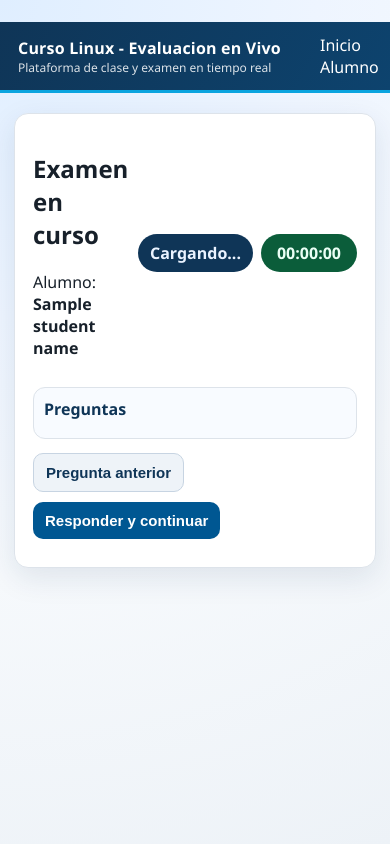
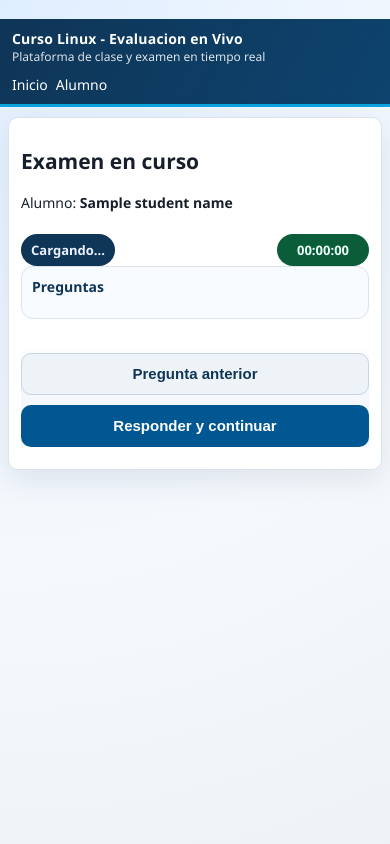
Before and after one commit to JoanLinux/Curso-Examen-Linux, a Flask app: template templates/exam.html in a window 390 px wide. Run offline with Flask 3, Linux system fonts and the light colour scheme; the template is opened without the code that fills it: most values are stand-ins (such as "Sample title", 1, 10 or a date in 2020).

Commit message:
feat: exam updates and mobile UI refinements

```diff
--- a/app.py
+++ b/app.py
@@ -678,7 +678,7 @@
         "title": "Busqueda de archivos",
         "prompt": "Encuentra archivos .log modificados en los ultimos 2 dias dentro de /var/log.",
         "terminal_hint": "alumno@linux:~$",
-        "accepted": [r"^find\s+/var/log\s+-type\s+f\s+-name\s+\"?\*\.log\"?\s+-mtime\s+-2$"],
+        "accepted": [r"^find\s+/var/log\s+-type\s+f\s+-name\s+[\"']?\*\.log[\"']?\s+-mtime\s+-2$"],
         "expected": "find /var/log -type f -name '*.log' -mtime -2",
         "success_output": "/var/log/syslog\n/var/log/auth.log",
     },
--- a/static/style.css
+++ b/static/style.css
@@ -398,4 +398,74 @@
   .mascot-card > img { max-width: 220px; height: auto; }
   .exam-workspace { grid-template-columns: 1fr; }
   #questionNav { grid-template-columns: repeat(6, 1fr); }
+  .question-nav { order: -1; }
+  .teacher-layout .card { overflow: hidden; }
+  table { display: block; overflow-x: auto; white-space: nowrap; }
 }
+
+@media (max-width: 640px) {
+  body { font-size: 14px; }
+  .container { margin: 10px auto; padding: 0 8px; }
+  .card { padding: 12px; border-radius: 10px; }
+  .topbar {
+    flex-wrap: wrap;
+    padding: 10px 12px;
+  }
+  .brand-wrap { min-width: 0; width: 100%; }
+  .topbar nav { width: 100%; display: flex; flex-wrap: wrap; gap: 8px; }
+  .topbar a { margin-left: 0; }
+  .exam-head { flex-direction: column; align-items: flex-start; }
+  .head-metrics { width: 100%; }
+  .badge { padding: 7px 10px; font-size: 13px; }
+  .badge.timer { margin-left: auto; min-width: 92px; }
+  .actions {
+    position: sticky;
+    bottom: 0;
+    background: linear-gradient(180deg, rgba(244, 247, 251, 0), rgba(244, 247, 251, .96) 30%);
+    padding-top: 8px;
+    z-index: 5;
+  }
+  .actions button {
+    width: 100%;
+    min-height: 42px;
+  }
+  .question-nav {
+    position: sticky;
+    top: 0;
+    z-index: 6;
+  }
+  #questionNav {
+    display: flex;
+    gap: 6px;
+    overflow-x: auto;
+    padding-bottom: 4px;
+    scrollbar-width: thin;
+  }
+  .q-chip {
+    flex: 0 0 38px;
+    min-width: 38px;
+    padding: 8px 0;
+  }
+  .terminal-screen {
+    min-height: 120px;
+    font-size: 13px;
+    padding: 10px;
+  }
+  .terminal-input {
+    flex-wrap: wrap;
+    gap: 6px;
+  }
+  .terminal-input > span {
+    width: 100%;
+    overflow-x: auto;
+    white-space: nowrap;
+  }
+  .terminal-input input { min-width: 0; width: 100%; }
+  .terminal-input button { width: 100%; }
+  .cover-logos img { width: min(260px, 90vw); }
+  .mascot-card > img { max-width: 180px; }
+  .teacher-brand-logos img { max-height: 96px; }
+  th, td { padding: 6px; font-size: 12px; }
+  .bar-row { grid-template-columns: 34px 1fr 54px; gap: 6px; }
+  .bar-value { font-size: 12px; }
+}
```
